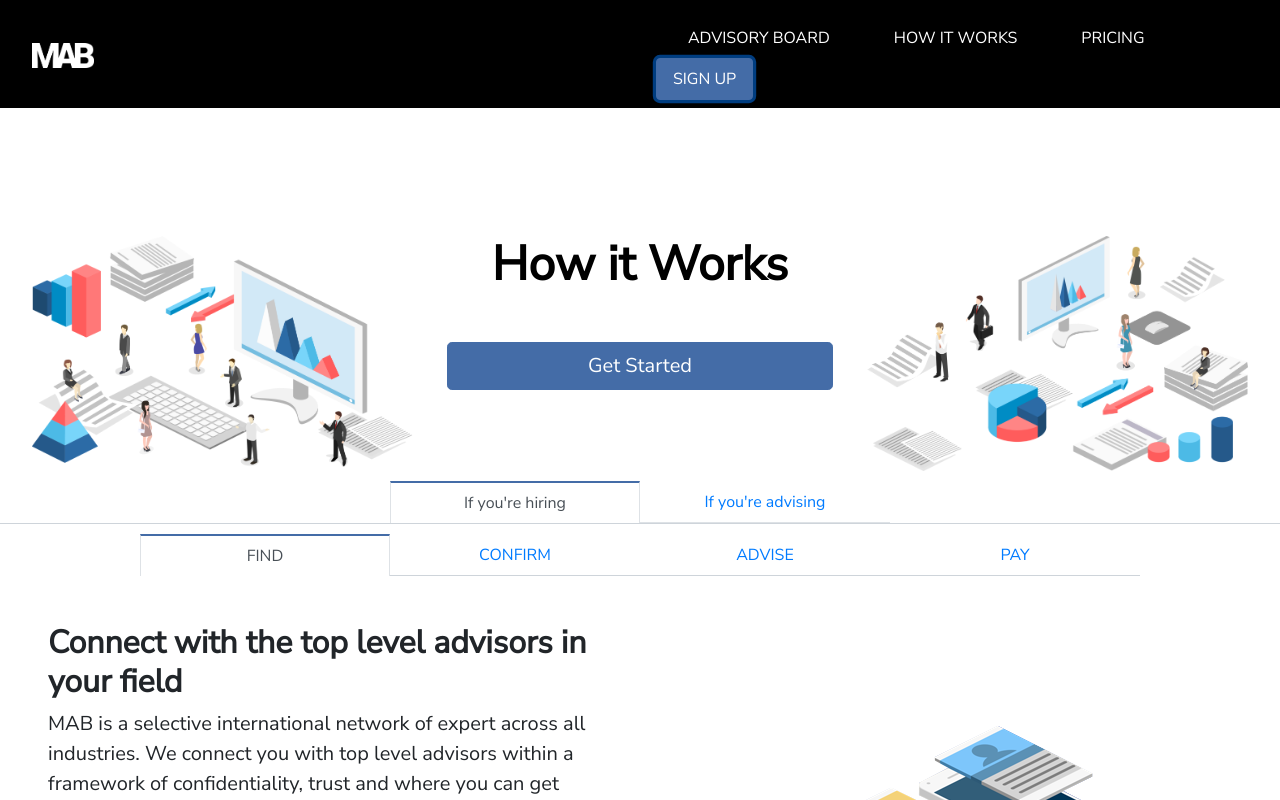
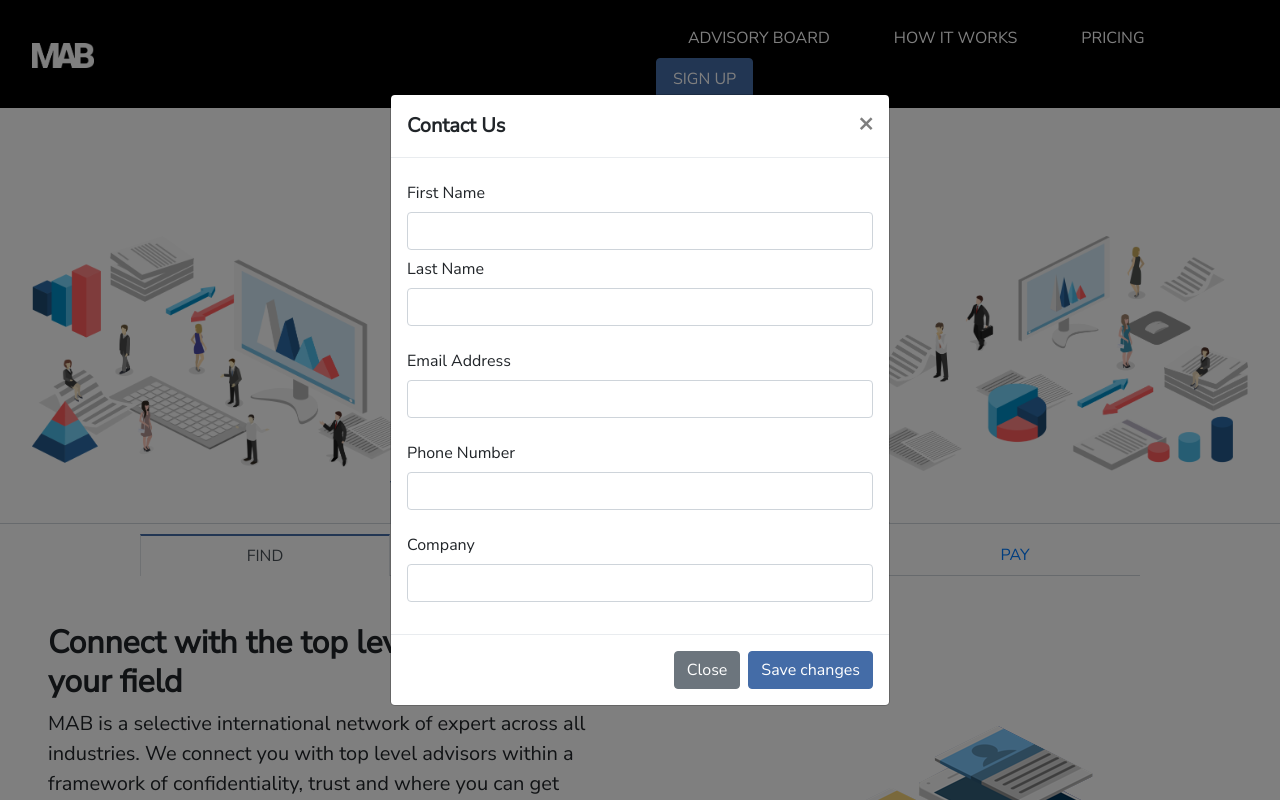
Before and after one commit to Bid4Group/mab-landingpage, a website: page index.html in a window 1280 px wide. Both pictures are taken after a click on the link "SIGN UP". Shown: the top 800 px of the page. Drawn offline with nearby package versions, Linux system fonts and the light colour scheme; files that its build step writes are made by us from their sources.

Commit message:
Added dialog for sign up.

```diff
--- a/index.html
+++ b/index.html
@@ -45,7 +45,7 @@
             <a class="nav-link mab-navbar-link" href="#">PRICING</a>
           </li>
           <li class="nav-item">
-            <a class="nav-link btn btn-primary" href="#">SIGN UP</a>
+            <a class="nav-link btn btn-primary" href="#" data-toggle="modal" data-target="#mabSignUp">SIGN UP</a>
           </li>
         </ul>
       </div>
@@ -240,6 +240,50 @@
       </div>
     </footer>
 
+    <!-- Modal -->
+    <div class="modal fade" id="mabSignUp" tabindex="-1" role="dialog" aria-labelledby="exampleModalCenterTitle" aria-hidden="true">
+      <div class="modal-dialog modal-dialog-centered" role="document">
+        <div class="modal-content">
+          <div class="modal-header">
+            <h5 class="modal-title" id="exampleModalLongTitle">Contact Us</h5>
+            <button type="button" class="close" data-dismiss="modal" aria-label="Close">
+              <span aria-hidden="true">&times;</span>
+            </button>
+          </div>
+          <div class="modal-body">
+            <form>
+              <div class="form-group">
+                <div>
+                  <label for="first-name" class="col-form-label">First Name</label>
+                  <input type="text" class="form-control" id="first-name">
+                </div>
+                <div>
+                  <label for="last-name" class="col-form-label">Last Name</label>
+                  <input type="text" class="form-control" id="last-name">
+                </div>
+              </div>
+              <div class="form-group">
+                <label for="recipient-name" class="col-form-label">Email Address</label>
+                <input type="text" class="form-control" id="recipient-name">
+              </div>
+              <div class="form-group">
+                <label for="phone-text" class="col-form-label">Phone Number</label>
+                <input type="text" class="form-control" id="phone-text">
+              </div>
+              <div class="form-group">
+                <label for="company-text" class="col-form-label">Company</label>
+                <input type="text" class="form-control" id="company-text">
+              </div>
+            </form>
+          </div>
+          <div class="modal-footer">
+            <button type="button" class="btn btn-secondary" data-dismiss="modal">Close</button>
+            <button type="button" class="btn btn-primary">Save changes</button>
+          </div>
+        </div>
+      </div>
+    </div>
+
     <!-- Bootstrap core JavaScript -->
     <script src="vendor/jquery/jquery.min.js"></script>
     <script src="vendor/bootstrap/js/bootstrap.bundle.min.js"></script>
```
